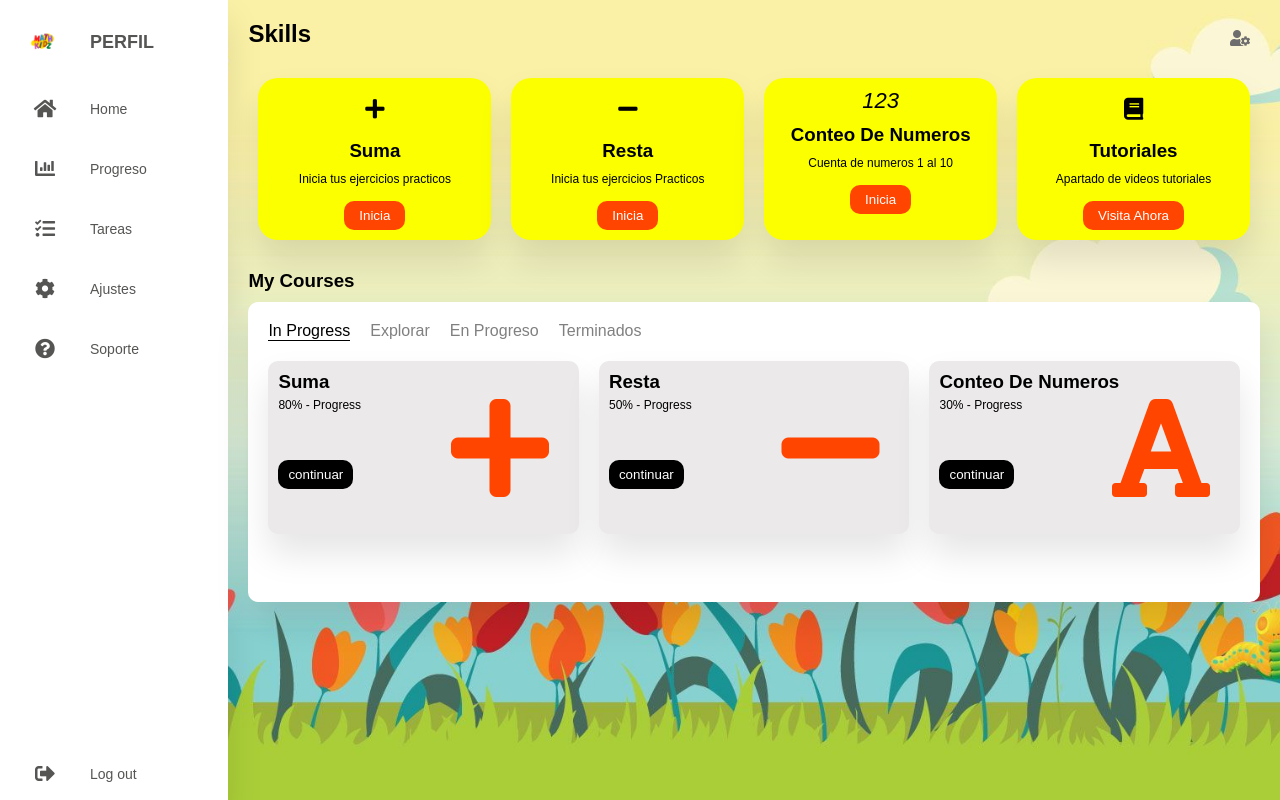
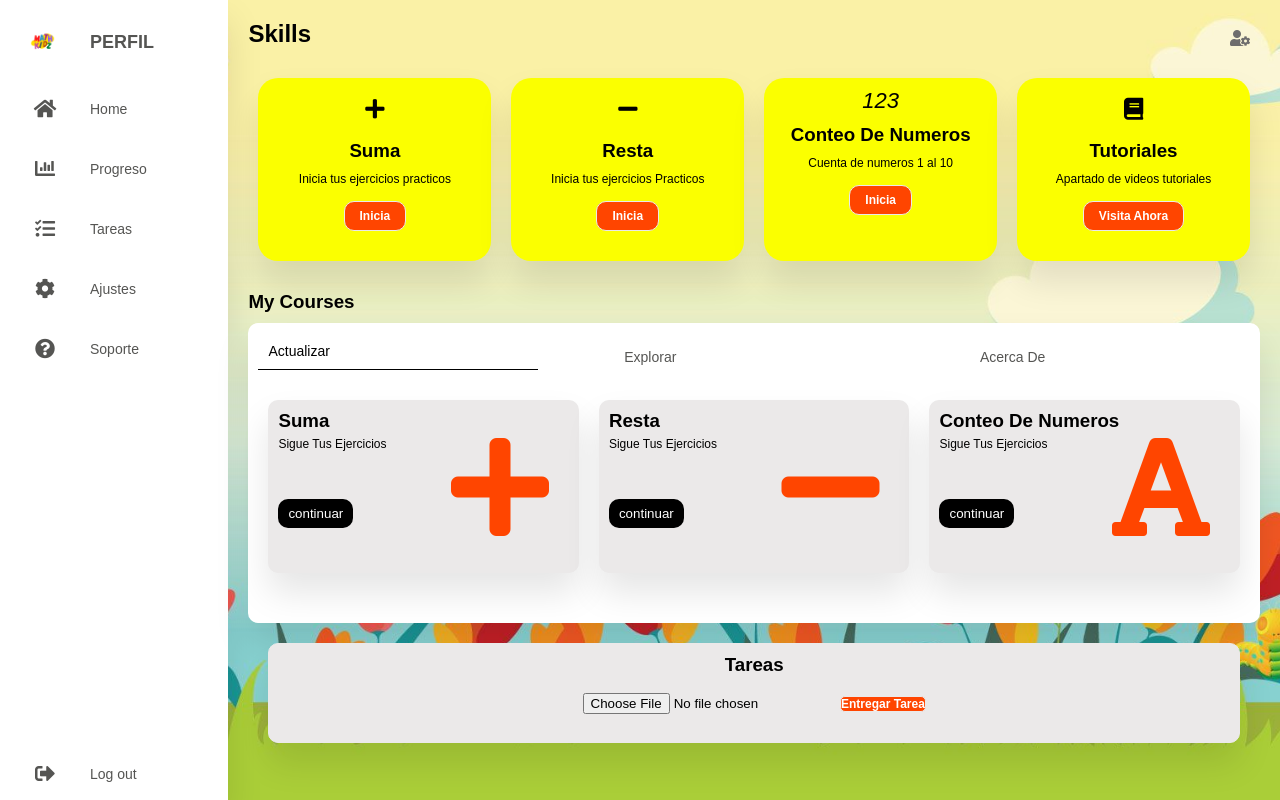
Before and after one commit to OliverGuerrero/Parcial-2-Ingenier-a-de-Software, a PHP site: page /mathkidz/Html/DashboardStudent.html in a window 1280 px wide. Run offline with PHP 8.4, Linux system fonts and the light colour scheme.

Commit message:
Update 02/07/2023

```diff
--- a/Parcial Version 2/CSS/Student.css
+++ b/Parcial Version 2/CSS/Student.css
@@ -15,6 +15,10 @@ body{
   background-size: cover;
   background-position: center;
   background-attachment: fixed;
+
+  font-family: "Poppins", sans-serif;
+  font-size: 16px;
+
 }
 .container{
 
@@ -144,17 +148,25 @@ a:hover{
   box-shadow: 0 20px 35px rgba(0, 0, 0, 0.1);
 }
 .course-box ul{
+  display: flex;
+  justify-content: space-between;
+  align-items: center;
+  margin-bottom: 10px;
+  padding: 0;
   list-style: none;
-  display: flex;
+  border-radius: 10px;
 }
 .course-box ul li{
   margin: 10px;
-  color: gray;
-  cursor: pointer;
+  padding: 10px;
+  border-radius: 10px;
 }
 .course-box ul .active{
   color: #000;
   border-bottom: 1px solid #000;
+  padding-bottom: 10px;
+  margin-bottom: 10px;
+  background: #fff;
 }
 .course-box .course{
   display: flex;
@@ -197,6 +209,43 @@ a:hover{
 }
 .font{
   color: orangered;
+}
+.Tarea{
+  display: flex;
+  flex-direction: column;
+  justify-content: center;
+  align-items: center;
+
+  padding: 10px;
+  margin: 10px;
+  border-radius: 10px;
+  background: rgb(235, 233, 233);
+  box-shadow: 0 20px 35px rgba(0, 0, 0, 0.1);
+  border: 1px solid rgb(235, 233, 233);
+  margin-bottom: 20px;
+  margin-top: 20px;
+  margin-left: 20px;
+  margin-right: 20px;
+
+
+  cursor: pointer;
+
+}
+.boton{
+  background-color: orangered;
+  color: #fff;
+  font-size: 12px;
+  font-weight: bold;
+  margin-bottom: 20px;
+  margin-top: 20px;
+  border-radius: 5px;
+  border: 1px solid rgb(235, 233, 233);
+  margin-bottom: 20px;
+
+  flex-direction: column;
+  justify-content: center;
+  align-items: center;
+  cursor: pointer;
 }
   /* Estilos previos */
 
--- a/Parcial Version 2/Html/DashboardStudent.html
+++ b/Parcial Version 2/Html/DashboardStudent.html
@@ -7,9 +7,7 @@
   <link rel="icon" href="../img/Logo2.png" />
 
   <!-- Font Awesome Cdn Link -->
-  <!--<link rel="stylesheet" href="https://cdnjs.cloudflare.com/ajax/libs/font-awesome/5.15.4/css/all.min.css"/>-->
   <link rel="stylesheet" href="https://cdnjs.cloudflare.com/ajax/libs/font-awesome/5.15.3/css/all.min.css">
-  <!--<link rel="stylesheet" href="https://maxcdn.bootstrapcdn.com/bootstrap/4.0.0/css/bootstrap.min.css">-->
   <link rel="stylesheet" href="../css/style.css" />
   <!--Script para el funcionamiento de los botones-->
   <script>
@@ -26,7 +24,48 @@
 
     window.location.href="Tutoriales.html"
   }
+  function direccion1(){
+    window.location.href="Sumar.html"
+  }
+  function direccion2(){
+      window.location.href="Restar.html"
+    }
+  function direccion3(){
+      window.location.href="Conteo.html"
+    }
 </script>
+<script src="https://cdnjs.cloudflare.com/ajax/libs/jquery/3.6.0/jquery.min.js"></script>
+<script>
+  $(document).ready(function() {
+    $("#upload-form").submit(function(event) {
+      event.preventDefault(); // Evita el envío del formulario por defecto
+
+      var fileInput = $("#file-input")[0];
+      var file = fileInput.files[0];
+
+      if (file) {
+        var formData = new FormData();
+        formData.append("file", file);
+
+        // Enviar la tarea al servidor utilizando AJAX
+        $.ajax({
+          url: "/submit-task",
+          type: "POST",
+          data: formData,
+          processData: false,
+          contentType: false,
+          success: function(response) {
+            $("#message").text("Tarea entregada exitosamente.");
+          },
+          error: function() {
+            $("#message").text("Error al entregar la tarea.");
+          }
+        });
+      }
+    });
+  });
+</script>
+
 </head>
 <body>
   <div class="container">
@@ -62,7 +101,7 @@
           <i class="fas fa-cog"></i>
           <span class="nav-item">Ajustes</span>
         </a></li>
-        <li><a href="">
+        <li><a href="Contactenos.html" class="soporte">
           <i class="fas fa-question-circle"></i>
           <span class="nav-item">Soporte</span>
         </a></li>
@@ -111,34 +150,41 @@
         <h1>My courses</h1>
         <div class="course-box">
           <ul>
-            <li class="active">In progress</li>
-            <li>explorar</li>
-            <li>En progreso</li>
-            <li>Terminados</li>
+            <a class="active" href="DashboardStudent.html">Actualizar</a>
+            <a class="v13_70" href="Explorar.html">Explorar</a>
+            <a class="v13_72" href="Acerca.html">Acerca De</a>
           </ul>
           <div class="course">
             <div class="box">
               <h3>Suma</h3>
-              <p>80% - progress</p>
-              <button>continuar</button>
+              <p>sigue tus ejercicios</p>
+              <button onclick="direccion1()">continuar</button>
               <i class="fas fa-plus plus"></i>
 
             </div>
             <div class="box">
               <h3>Resta</h3>
-              <p>50% - progress</p>
-              <button>continuar</button>
+              <p>Sigue tus ejercicios</p>
+              <button onclick="direccion2()">continuar</button>
               <i class="fas fa-minus minus"></i>
             </div>
             <div class="box">
               <h3>Conteo de numeros</h3>
-              <p>30% - progress</p>
-              <button>continuar</button>
+              <p>Sigue tus ejercicios</p>
+              <button onclick="direccion3()">continuar</button>
               <i class="fas fa-font font"></i>
             </div>
           </div>
         </div>
       </section>
+      <section class="Tarea">
+        <h1>Tareas</h1>
+        <form id="upload-form" enctype="multipart/form-data">
+          <input type="file" name="file" id="file-input" accept=".pdf, .doc, .docx" required />
+          <button class="boton" type="submit">Entregar Tarea</button>
+        </form>
+        <div id="message"></div>
+      </section>
     </section>
   </div>
 </body>
```
Also changed, not shown: Parcial Version 2/CSS/Restar.css (+8 -3 lines), 1 other file.
